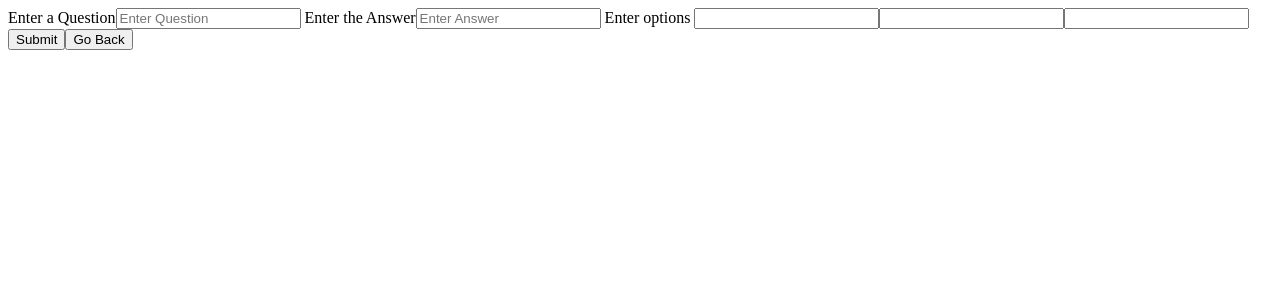
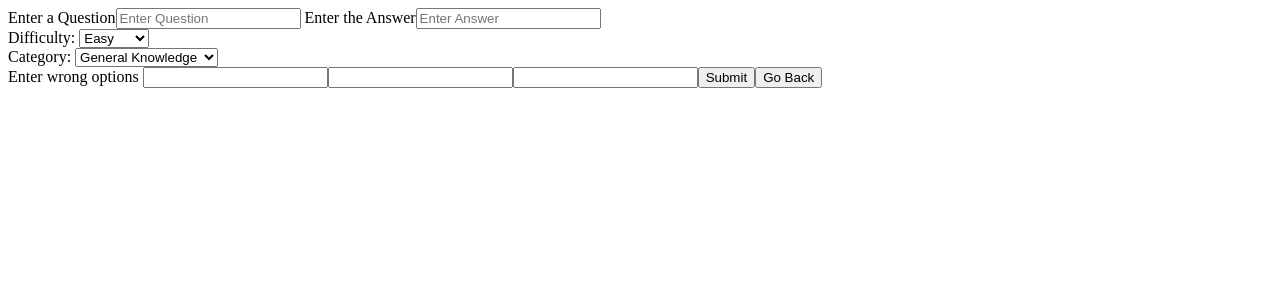
Before and after one commit to Fayizkv/quizbuilder, a React (Create React App) app: page /quizmaker in a window 1280 px wide. Shown: the top 300 px of the page. Built offline with nearby package versions, Linux system fonts and the light colour scheme; no server answers.

Commit message:
option for custom questions implemeted

```diff
--- a/src/commponents/AutogenQuestions.js
+++ b/src/commponents/AutogenQuestions.js
@@ -22,7 +22,6 @@ function AutogenQuestions() {
         // console.log(results.difficulty, results.category);
         const collectionRef = collection(firestore,"questionBank")
         results.map((obj)=>{
-            console.log(obj.difficulty, obj.category,);
             addDoc(collectionRef,{
                 type: obj.type,
                 category: obj.category,
@@ -32,7 +31,7 @@ function AutogenQuestions() {
                 incorrectAnswers: obj.incorrect_answers
             })
         })
-        console.log("inserted succesfully");
+        alert("Questions added to database succesfully");
         })
     }
     return (
@@ -41,9 +40,10 @@ function AutogenQuestions() {
             <div>
                 <label>Difficulty: </label>
                 <select
-                    value={difficulty ? difficulty : "easy"}
+                    value={difficulty}
                     onChange={(e) => setDifficulty(e.target.value)}
                 >
+                    <option value="" disabled>Select Difficulty</option>
                     <option value="easy">Easy</option>
                     <option value="medium">Medium</option>
                     <option value="hard">Hard</option>
@@ -56,6 +56,7 @@ function AutogenQuestions() {
                     value={category}
                     onChange={(e) => setCategory(e.target.value)}
                 >
+                    <option value="" disabled>Select Category</option>
                     <option value="9">General Knowledge</option>
                     <option value="21">Sports</option>
                     <option value="18">Science: Computers</option>
--- a/src/commponents/Quizmaker.js
+++ b/src/commponents/Quizmaker.js
@@ -1,15 +1,41 @@
-import React, { useState } from 'react';
+import React, { useContext, useState } from 'react';
 import { useNavigate } from 'react-router-dom';
+import { FirebaseContext } from '../firebaseContext';
+import { addDoc, collection } from 'firebase/firestore';
 
 function Quizmaker() {
 
     const [question, setQuestion] = useState('');
     const [answer, setAnswer] = useState('');
+    const [wrongAnswer1, setWrongAnswer1] = useState('');
+    const [wrongAnswer2, setWrongAnswer2] = useState('');
+    const [wrongAnswer3, setWrongAnswer3] = useState('');
+    const [wrongAnswers, setWrongAnswers] = useState([]);
+    const [difficulty, setDifficulty] = useState('');
+    const [category, setCategory] = useState('');
 
     const Navigate = useNavigate();
+    const {firestore} = useContext(FirebaseContext);
 
-    function handleSubmit() {
-        console.log(question, answer);
+    async function handleSubmit() {
+            const collectionRef = collection(firestore,'questionBank');
+            setWrongAnswers([wrongAnswer1,wrongAnswer2,wrongAnswer3]);
+            const ref = await addDoc(collectionRef,{
+                type:'multiple',
+                category:category,
+                difficulty:difficulty,
+                question:question,
+                correctAnswer:answer,
+                wrongAnswers:wrongAnswers
+            });
+            setQuestion('');
+            setAnswer('');
+            setWrongAnswers(['']);
+            setWrongAnswer1('');
+            setWrongAnswer2('');
+            setWrongAnswer3('');
+            alert("Question added to database succesfully");
+            Navigate('/quizmaker');
     }
 
 
@@ -17,15 +43,39 @@ function Quizmaker() {
         <div>
             <label>
                 Enter a Question
-                <input type="text" onChange={(e) => { setQuestion(e.target.value) }} placeholder='Enter Question' />
+                <input type="text" value={question} onChange={(e) => { setQuestion(e.target.value) }} placeholder='Enter Question' />
             </label>
             <label> Enter the Answer
-                <input type="text" onChange={(e) => { setAnswer(e.target.value) }} placeholder='Enter Answer' />
+                <input type="text" value={answer} onChange={(e) => { setAnswer(e.target.value) }} placeholder='Enter Answer' />
             </label>
-            <label> Enter options </label>
-            <input type="text"></input>
-            <input type="text"></input>
-            <input type="text"></input>
+            <div>
+                <label>Difficulty: </label>
+                <select
+                    value={difficulty ? difficulty : setDifficulty('easy')}
+                    onChange={(e) => setDifficulty(e.target.value)}
+                >
+                    <option value="easy" >Easy</option>
+                    <option value="medium">Medium</option>
+                    <option value="hard">Hard</option>
+                </select>
+            </div>
+            <div>
+                <label>Category: </label>
+                <select
+                    value={category ? category : setCategory('General Knowledge')}
+                    onChange={(e) => setCategory(e.target.value)}
+                >
+                   <option value="General Knowledge">General Knowledge</option>
+                    <option value="Sports">Sports</option>
+                    <option value="Science: Computers">Science: Computers</option>
+
+                </select>
+            </div>
+
+            <label> Enter wrong options </label>
+            <input type="text" value={wrongAnswer1} onChange={(e)=>{setWrongAnswer1(e.target.value)}}></input>
+            <input type="text" value={wrongAnswer2} onChange={(e)=>{setWrongAnswer2(e.target.value)}}></input>
+            <input type="text" value={wrongAnswer3} onChange={(e)=>{setWrongAnswer3(e.target.value)}}></input>
             <button onClick={handleSubmit}> Submit </button>
             <button onClick={() => { Navigate('/') }}> Go Back </button>
 
```
